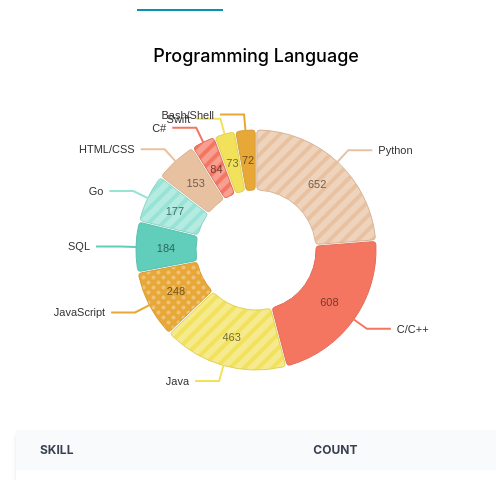
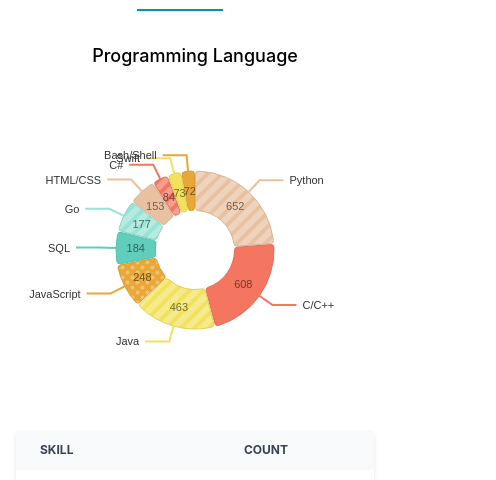
Before and after one commit to kevinshen56714/SWEJobs.fyi, a Next.js app: page /trends/AU in a window 390 px wide. Shown: the part 219-699 px from the top of the page, 496 px wide, since content can reach past the window. Built offline with nearby package versions, Linux system fonts and the light colour scheme; no server answers.

Commit message:
More responsive charts

```diff
--- a/components/PieChart.tsx
+++ b/components/PieChart.tsx
@@ -3,7 +3,7 @@ import { ResponsivePie } from '@nivo/pie'
 // make sure parent container have a defined height when using
 // responsive component, otherwise height will be 0 and
 // no chart will be rendered.
-export const MyResponsivePie = ({ data }) => {
+export const PieChart = ({ data, smallView }) => {
   const chartData = Object.keys(data).map((skill) => ({
     id: skill,
     label: skill,
@@ -12,7 +12,7 @@ export const MyResponsivePie = ({ data }) => {
   return (
     <ResponsivePie
       data={chartData}
-      margin={{ top: 10, right: 120, bottom: 10, left: 120 }}
+      margin={{ top: 10, right: smallView ? 100 : 120, bottom: 10, left: smallView ? 100 : 120 }}
       sortByValue={true}
       innerRadius={0.5}
       padAngle={0.7}
@@ -32,7 +32,7 @@ export const MyResponsivePie = ({ data }) => {
         from: 'color',
         modifiers: [['darker', 2]],
       }}
-      theme={{ fontSize: 15 }}
+      theme={{ fontSize: smallView ? 12 : 14 }}
       defs={[
         {
           id: 'dots',
--- a/pages/trends/[city].tsx
+++ b/pages/trends/[city].tsx
@@ -2,7 +2,7 @@ import { GetStaticPaths, GetStaticProps } from 'next'
 import { collectionGroup, getCount, query, where } from 'firebase/firestore/lite'
 
 import { CityTabs } from '../../components/CityTabs'
-import { MyResponsivePie } from '../../components/PieChart'
+import { PieChart } from '../../components/PieChart'
 import { cities } from '../jobs/[city]'
 import { db } from '../../utils/firebase'
 import { mockStats } from '../../data/mockStats'
@@ -20,10 +20,13 @@ export default function Trends({ stats }) {
           // get only the top 10 skills
           const topTen = Object.fromEntries(Object.entries(stats[type]).slice(0, 10))
           return (
-            <div key={i}>
+            <div className="max-w-full" key={i}>
               <h1 className="w mt-8 text-center text-lg font-medium"> {type} </h1>
-              <div className="h-[360px] w-[480px]">
-                <MyResponsivePie data={topTen}></MyResponsivePie>
+              <div className="h-[360px] w-[480px] max-w-full sm:hidden">
+                <PieChart data={topTen} smallView={true}></PieChart>
+              </div>
+              <div className="hidden h-[360px] w-[480px] max-w-full sm:block">
+                <PieChart data={topTen} smallView={false}></PieChart>
               </div>
               <div className="relative overflow-x-auto shadow-md sm:rounded-lg">
                 <table className="w-full text-left text-sm text-gray-500 dark:text-gray-400">
```
